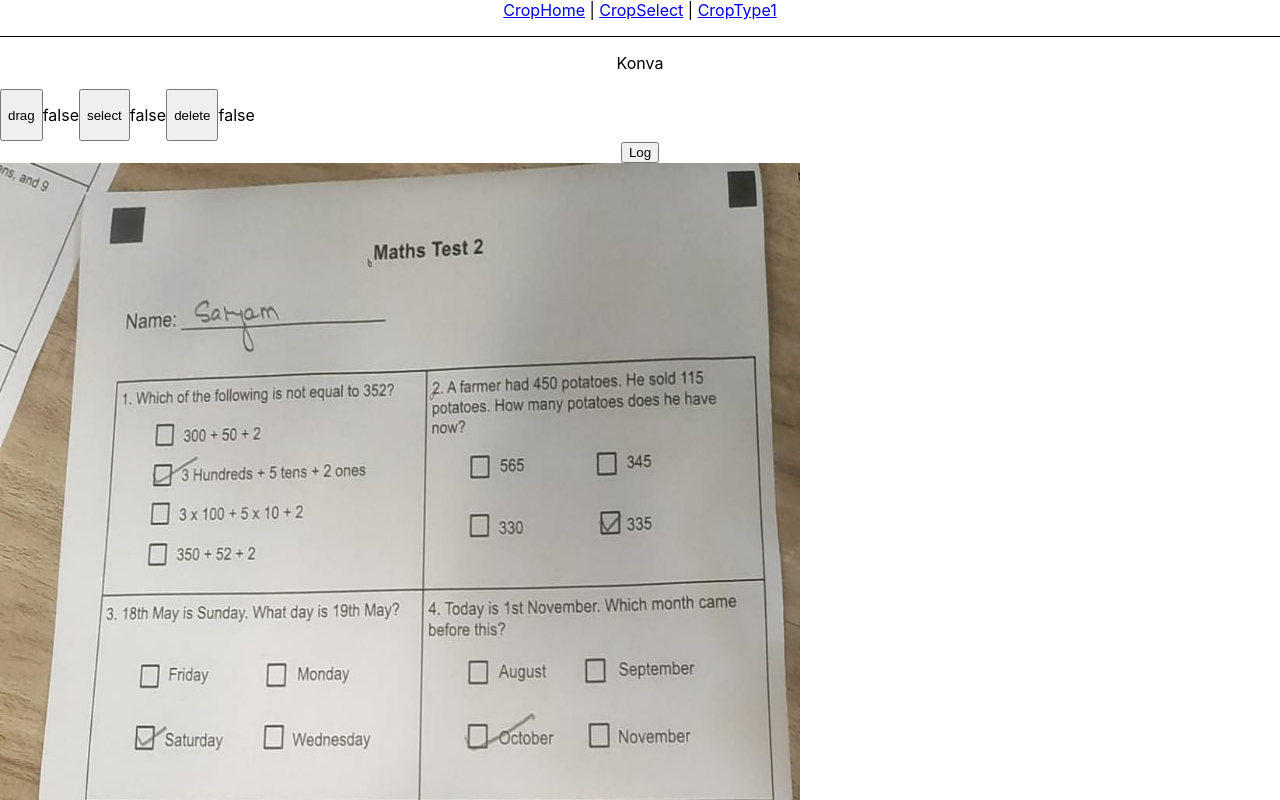
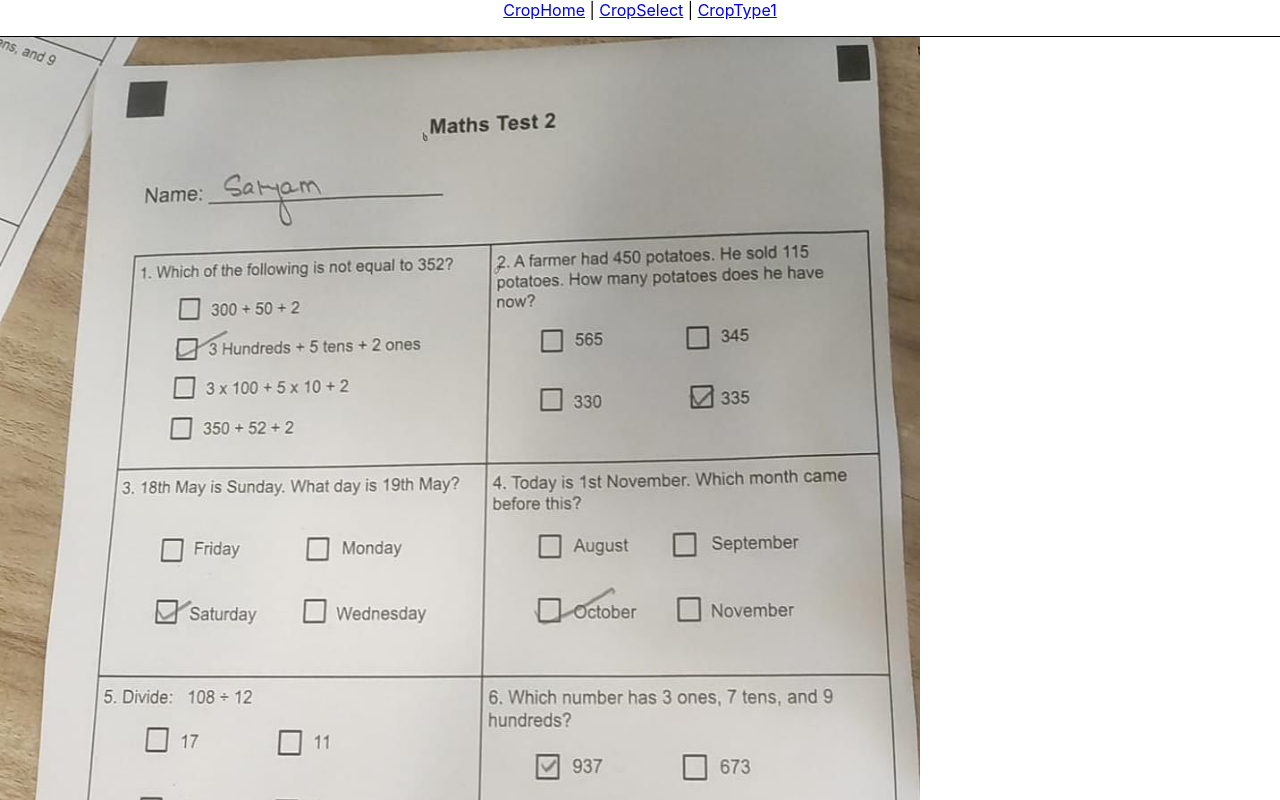
Before and after one commit to DeepjyotiDeb/r-konva, a React (Create React App) app: page / in a window 1280 px wide. Shown: the top 800 px of the page. Built offline with nearby package versions, Linux system fonts and the light colour scheme.

Commit message:
all commit

```diff
--- a/src/components/CropHome.js
+++ b/src/components/CropHome.js
@@ -1,33 +1,36 @@
+// eslint-disable-next-line no-unused-vars
 import React, { useState } from 'react';
-import { DrawAnnotations } from './Crop';
+import TestTool from './TestToolv1/TestTool';
+// import { DrawAnnotations } from './Crop';
 
 const CropHome = () => {
-  const [drag, setDrag] = useState(false);
-  const [select, setSelect] = useState(false);
-  const [isDelete, setIsDelete] = useState(false);
+  // const [drag, setDrag] = useState(false);
+  // const [select, setSelect] = useState(false);
+  // const [isDelete, setIsDelete] = useState(false);
 
-  const handleDrag = () => {
-    setDrag(!drag);
-  };
-  const handleSelect = () => {
-    setSelect(!select);
-  };
-  const handleDelete = () => {
-    setIsDelete(!isDelete);
-  };
+  // const handleDrag = () => {
+  //   setDrag(!drag);
+  // };
+  // const handleSelect = () => {
+  //   setSelect(!select);
+  // };
+  // const handleDelete = () => {
+  //   setIsDelete(!isDelete);
+  // };
   return (
     <div>
       <div>
-        <p>Konva</p>
+        <TestTool />{' '}
+        {/* TestTool component is expected to receive image as prop and give out coordinates */}
+        {/* <p>Konva</p>
         <div style={{ display: 'flex' }}>
           <button onClick={handleDrag}>drag</button> <p>{`${drag}`}</p>
           <button onClick={handleSelect}>select</button> <p>{`${select}`}</p>
           <button onClick={handleDelete}>delete</button> <p>{`${isDelete}`}</p>
         </div>
         <div style={{ position: 'sticky' }}>
-          {/* <img src={sample} alt='sample'></img> */}
           <DrawAnnotations drag={drag} select={select} isDelete={isDelete} />
-        </div>
+        </div> */}
       </div>
     </div>
   );
--- a/src/components/CropType1.js
+++ b/src/components/CropType1.js
@@ -22,10 +22,8 @@ const Rectangle = (props) => {
     drawMode,
     setDrawMode,
     selectMode,
-    setSelectMode,
     drawRef,
     selectRef,
-    selection,
   } = props;
 
   const shapeRef = useRef();
@@ -72,15 +70,19 @@ const Rectangle = (props) => {
           console.log('ms dwn happened', selectRef, drawRef);
           // setSelectMode(true);
           selectRef.current = true;
+          if (drawMode) {
+            onSelect(shapeRef);
+          }
           // if (selectRef.current === true) {
           // setDrawMode(false);
           // drawRef.current = false
           // }
         }}
         onMouseUp={() => {
+          console.log('mouse up happened', selectMode, shapeRef);
           if (selectRef.current === true) {
-            console.log('select mode', selectMode, shapeRef);
-            setDrawMode(false);
+            console.log('mouse up from rectangle', selectMode, shapeRef);
+            // setDrawMode(false);
             onSelect(shapeRef);
           }
         }} //creates the selection area
--- /dev/null
+++ b/src/components/TestToolv1/TestTool.js
@@ -0,0 +1,111 @@
+import React, { useEffect, useRef, useState } from 'react';
+import { Group, Layer, Rect, Stage, Text } from 'react-konva';
+import UrlImageViewer from './UrlImageViewer';
+import sample from './../sample.jpeg';
+
+const Rectangle = (props) => {
+  const { shapeProps, onSelect, onChange, index } = props;
+  const shapeRef = useRef();
+  const { x, y, width, height } = shapeProps;
+  const [textCoord, setTextCoord] = useState({
+    xPos: x,
+    yPos: y,
+  });
+  const [toolTip, setToolTip] = useState(true);
+
+  return (
+    <Group name='rectGrp'>
+      <Text
+        text={index === 0 ? 'Q' : 'A'}
+        fontSize={15}
+        x={textCoord.xPos + width / 2 - 5}
+        y={textCoord.yPos + height / 2 - 10}
+        visible={toolTip}
+      />
+    </Group>
+  );
+};
+
+const TestTool = () => {
+  // eslint-disable-next-line no-unused-vars
+  const urlLink =
+    'https://smartpaper-crops.s3.ap-south-1.amazonaws.com/nirmal/Maths+Test+3-1.jpg';
+  const [annotations, setAnnotations] = useState([]);
+  const [newAnnotation, setNewAnnotation] = useState([]);
+
+  const handleMouseDown = (event) => {
+    if (newAnnotation.length === 0) {
+      const { x, y } = event.target.getStage().getPointerPosition();
+      setNewAnnotation([{ x, y, width: 0, height: 0, key: '0' }]);
+    }
+  };
+
+  const handleMouseUp = (event) => {
+    if (newAnnotation.length === 1) {
+      const sx = newAnnotation[0].x;
+      const sy = newAnnotation[0].y;
+      const { x, y } = event.target.getStage().getPointerPosition();
+      const annotationToAdd = {
+        x: sx,
+        y: sy,
+        width: x - sx,
+        height: y - sy,
+        key: annotations.length + 1,
+      };
+      annotations.push(annotationToAdd);
+      setNewAnnotation([]);
+      setAnnotations(annotations);
+    }
+  };
+
+  const handleMouseMove = (event) => {
+    if (newAnnotation.length === 1) {
+      const sx = newAnnotation[0].x;
+      const sy = newAnnotation[0].y;
+      const { x, y } = event.target.getStage().getPointerPosition();
+      setNewAnnotation([
+        {
+          x: sx,
+          y: sy,
+          width: x - sx,
+          height: y - sy,
+          key: '0',
+        },
+      ]);
+    }
+  };
+
+  const annotationsToDraw = [...annotations, ...newAnnotation];
+
+  return (
+    <div>
+      <Stage
+        width={920}
+        height={1280}
+        onMouseDown={handleMouseDown}
+        onMouseUp={handleMouseUp}
+        onMouseMove={handleMouseMove}
+      >
+        <Layer>
+          <UrlImageViewer urlImage={sample} x={0} />
+        </Layer>
+        <Layer>
+          {annotationsToDraw.map((value) => {
+            return (
+              <Rect
+                x={value.x}
+                y={value.y}
+                width={value.width}
+                height={value.height}
+                fill='transparent'
+                stroke='black'
+              />
+            );
+          })}
+        </Layer>
+      </Stage>
+    </div>
+  );
+};
+
+export default TestTool;
--- /dev/null
+++ b/src/components/TestToolv1/UrlImageViewer.js
@@ -0,0 +1,31 @@
+import { useEffect, useState } from 'react';
+import { Image } from 'react-konva';
+
+const UrlImageViewer = (props) => {
+  const { urlImage } = props;
+  const [imageProps, setImageProps] = useState({
+    imageSrc: null,
+    width: 920,
+    height: 1280,
+  });
+
+  useEffect(() => {
+    const image = new window.Image();
+    image.src = urlImage;
+    console.log('image', urlImage);
+    setImageProps((prevState) => ({
+      ...prevState,
+      imageSrc: image,
+    }));
+  }, [urlImage]);
+
+  return (
+    <Image
+      image={imageProps.imageSrc}
+      width={imageProps.width}
+      height={imageProps.height}
+    />
+  );
+};
+
+export default UrlImageViewer;
```
